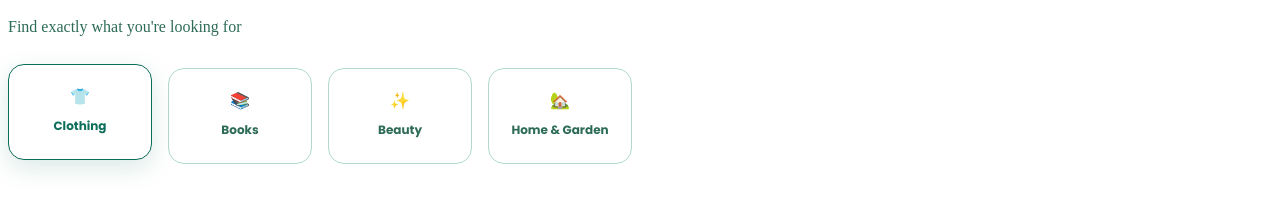
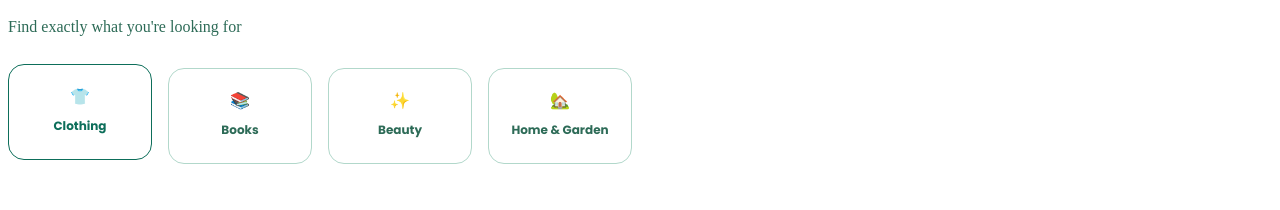
Before and after one commit to Supriyaupd/mern-ecommerce-app, a React (Create React App) app in the folder frontend/: page / in a window 1280 px wide. In both pictures the pointer is over the link 80 px from the left and 922 px from the top of the page. Shown: the part 807-1017 px from the top of the page. Built offline with nearby package versions, Linux system fonts and the light colour scheme; no server answers.

Commit message:
remove product card shadow

```diff
--- a/frontend/src/components/ProductCard.css
+++ b/frontend/src/components/ProductCard.css
@@ -5,9 +5,9 @@
   transition: all var(--transition); cursor: pointer;
 }
 .product-card:hover {
-  border-color: var(--border-light);
+  border-color: #0d6e5a;
   transform: translateY(-3px);
-  box-shadow: 0 8px 32px rgba(0,0,0,0.35);
+  box-shadow: none;
 }
 .product-card-image {
   position: relative; aspect-ratio: 1; overflow: hidden;
--- a/frontend/src/pages/HomePage.css
+++ b/frontend/src/pages/HomePage.css
@@ -164,7 +164,7 @@
 }
 .category-card:hover {
   transform: translateY(-4px);
-  box-shadow: 0 8px 24px rgba(13, 110, 90, 0.15);
+  box-shadow: none;
   border-color: #0d6e5a;
 }
 .cat-icon-wrap {
```
